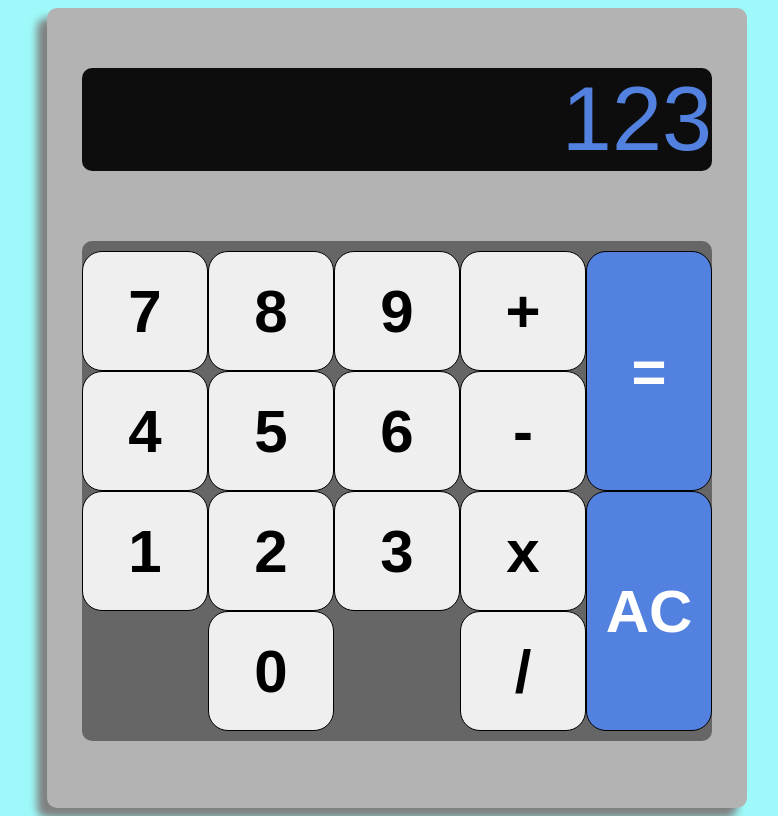
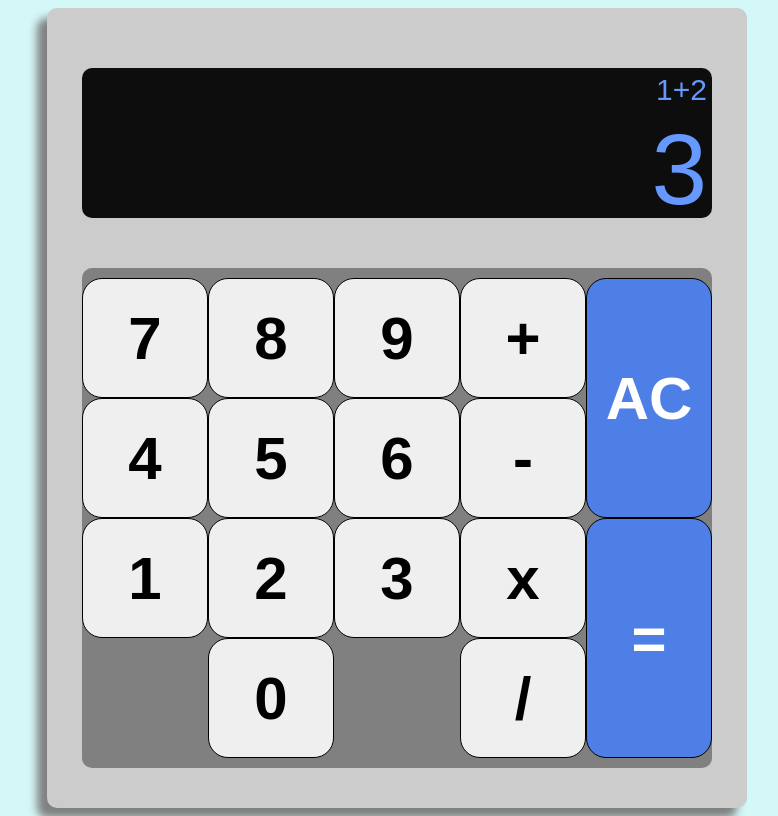
Before and after one commit to maj-daniel/calculator, a plain HTML site: page index.html in a window 1280 px wide. Shown: the whole page, without its empty margins (243-1021 px from the left). Drawn offline with Linux system fonts and the light colour scheme.

Commit message:
Feat: make visor show result and last calculation

```diff
--- a/css/style.css
+++ b/css/style.css
@@ -1,5 +1,5 @@
 body {
-    background-color: hsl(180, 90%, 80%);
+    background-color: hsl(180, 70%, 90%);
     font-family: sans-serif;
     display: flex;
     flex-direction: column;
@@ -10,7 +10,7 @@ body {
     display: flex;
     flex-direction: column;
     align-items: center;
-    background-color: hsl(0, 0%, 70%);
+    background-color: hsl(0, 0%, 80%);
     width: 700px;
     height: 800px;
     border-radius: 10px;
@@ -19,17 +19,27 @@ body {
 
 .visor {
     background-color: hsl(0, 0%, 5%);
-    color: hsl(220, 70%, 60%);
-    font-size: 90px;
+    color: hsl(220, 100%, 70%);
     text-align: end;
     width: 90%;
-    margin: 60px 0 70px 0;
+    height: 150px;
+    margin: 60px 0 50px 0;
     border-radius: 10px;
+}
+
+.visor .previous {
+    font-size: 30px;
+    margin: 5px 5px;
+}
+
+.visor .current {
+    font-size: 100px;
+    margin: 5px 5px;
 }
 
 .buttons {
     display: flex;
-    background-color: hsl(0, 0%, 40%);
+    background-color: hsl(0, 0%, 50%);
     border-radius: 10px;
     width: 90%;
     padding: 10px 0;
@@ -74,7 +84,7 @@ body {
 
 .function {
     height: 50%;
-    background-color: hsl(220, 70%, 60%);
+    background-color: hsl(220, 75%, 60%);
     color: hsl(0, 0%, 100%);
     width: 50%;
 }
--- a/index.html
+++ b/index.html
@@ -8,7 +8,10 @@
     </head>
     <body>
         <div id="calculator">
-            <div class="visor">123</div>
+            <div class="visor">
+                <p class="previous">1+2</p>
+                <p class="current">3</p>
+            </div>
             <div class="buttons">
                 <div class="digits">
                     <button class="digit">7</button>
@@ -27,8 +30,8 @@
                     <button class="operator">-</button>
                     <button class="operator">x</button>
                     <button class="operator">/</button>
+                    <button class="function">AC</button>
                     <button class="function">=</button>
-                    <button class="function">AC</button>
                 </div>
             </div>
         </div>
```
